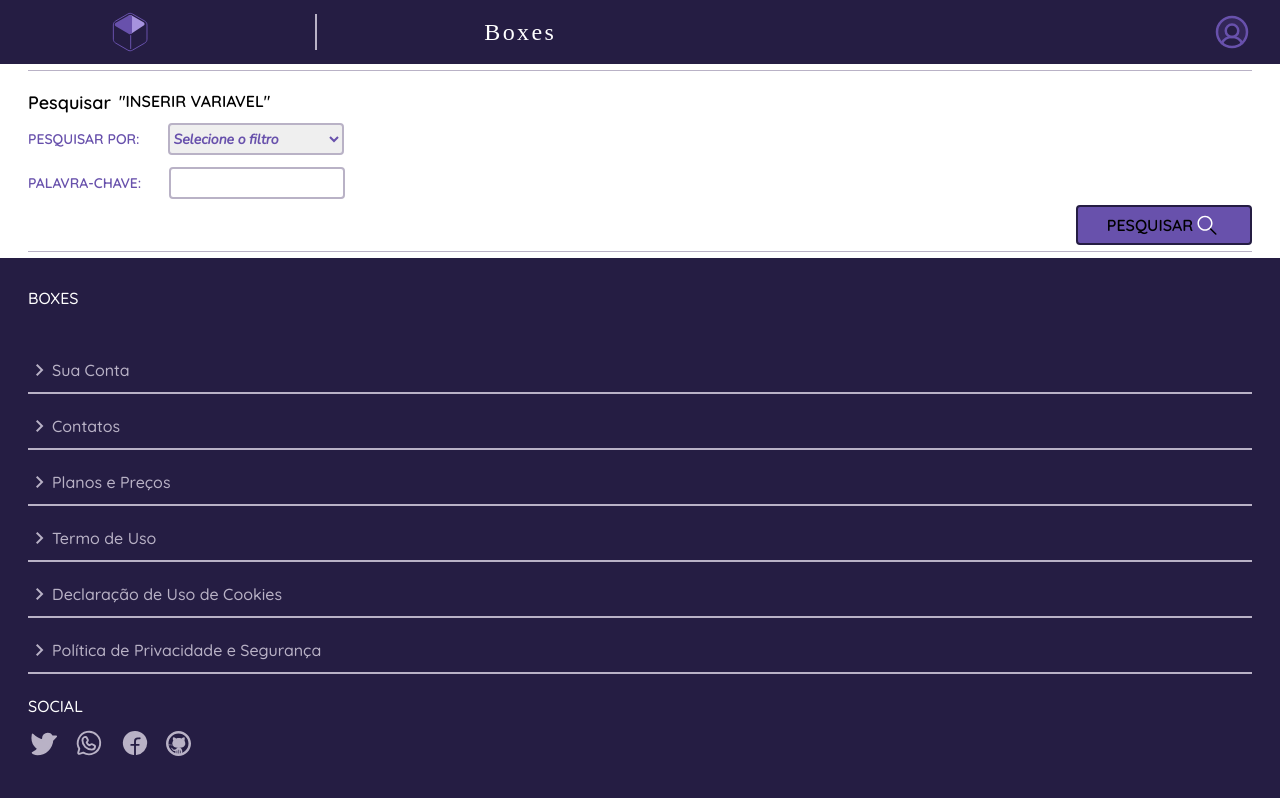
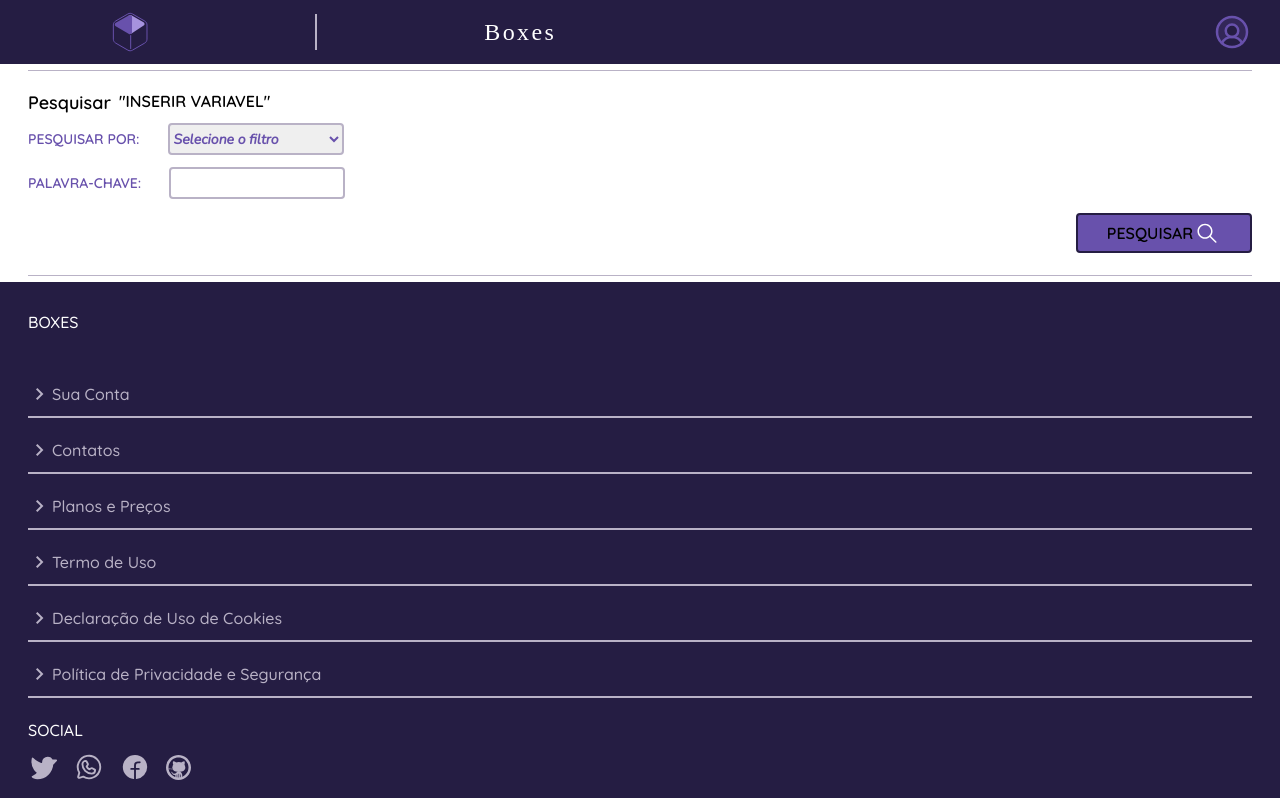
Before and after one commit to Full-Stack-Duck/Boxes, a React (Vite) app: page / in a window 1280 px wide. Shown: the top 798 px of the page. Built offline with nearby package versions, Linux system fonts and the light colour scheme; a web font is replaced by a local one.

Commit message:
margin botao pesquisar

```diff
--- a/src/components/BotaoPesquisar.module.css
+++ b/src/components/BotaoPesquisar.module.css
@@ -14,6 +14,8 @@
         rounded
         bg-purple-medium
         border-purple-dark
+        mt-2
+        mb-4
     }
 
     .iconPesquisar{
```
Also changed, not shown: src/assets/searchIcon.svg.
